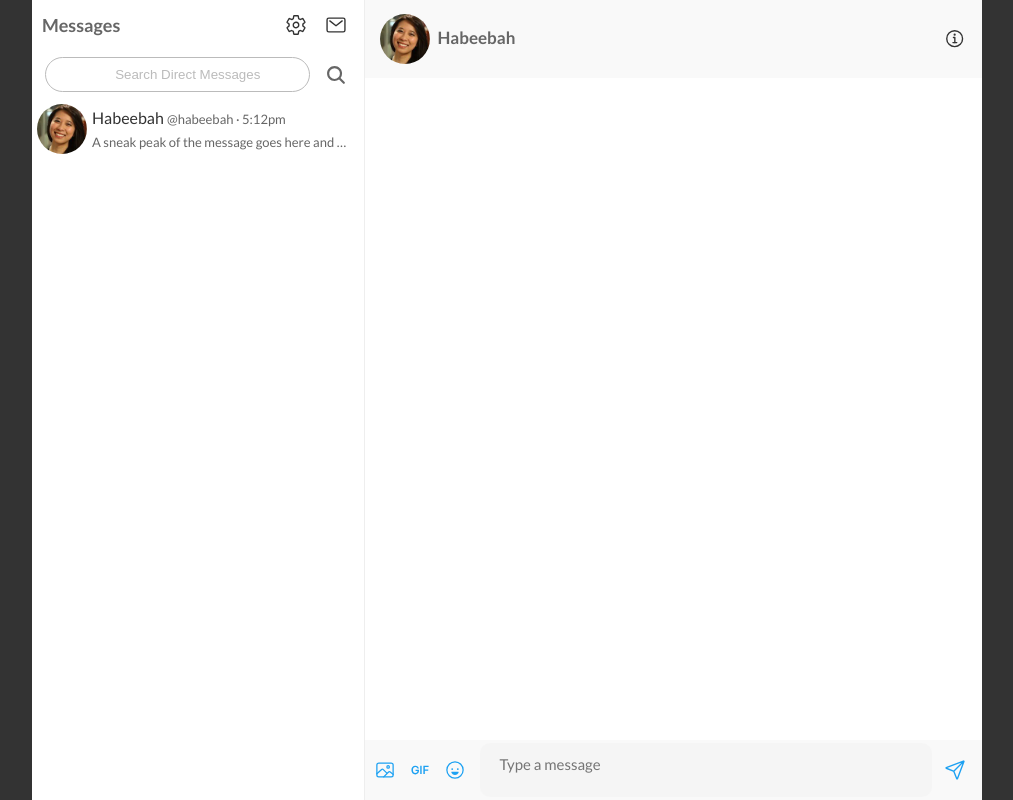
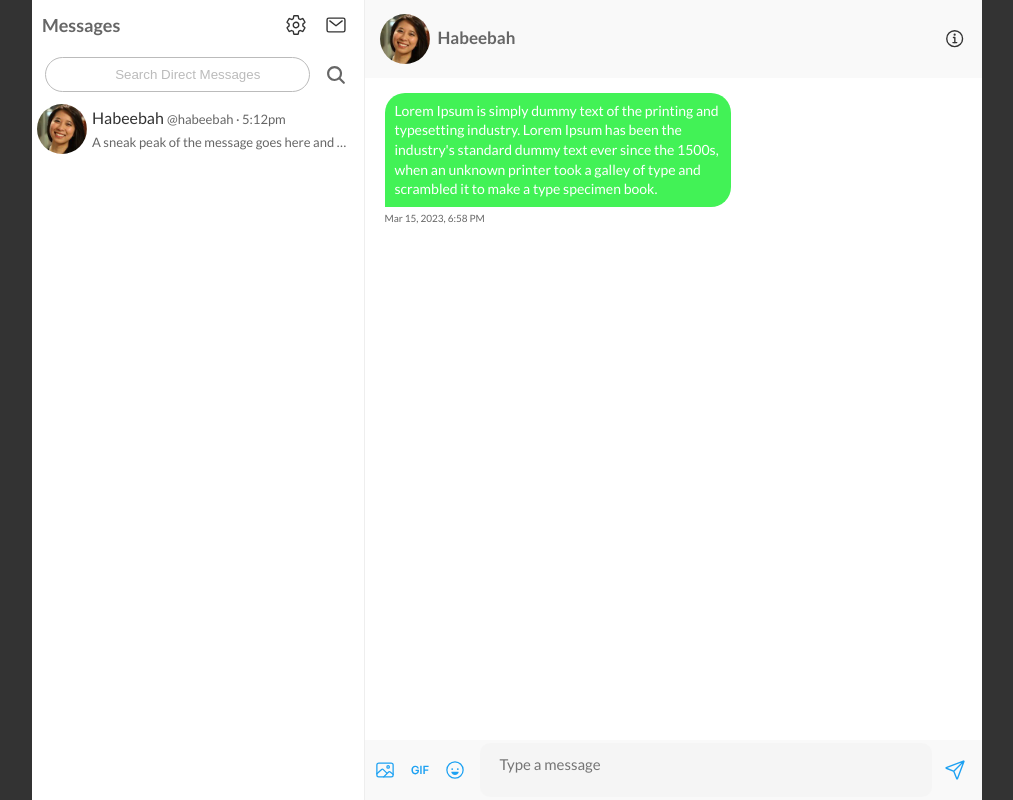
Before and after one commit to Abibaj/Chat-App, a React (Create React App) app in the folder frontend/: page / in a window 1280 px wide. Both pictures are taken after a click on the element 229 px from the left and 92 px from the top of the page. Shown: the whole page, without its empty margins (133-1146 px from the left). Built offline with nearby package versions, Linux system fonts and the light colour scheme.

Commit message:
Designed the actual chat

```diff
--- /dev/null
+++ b/frontend/src/components/ChatPage/Chat.js
@@ -0,0 +1,19 @@
+import React from 'react';
+
+import classes from './Chat.module.scss';
+
+const Chat = props => {
+  return (
+    <div className={classes['chat-received']}>
+      <div className={classes['text-content']}>
+        Lorem Ipsum is simply dummy text of the printing and typesetting
+        industry. Lorem Ipsum has been the industry's standard dummy text ever
+        since the 1500s, when an unknown printer took a galley of type and
+        scrambled it to make a type specimen book.
+      </div>
+      <div className={classes['time-stamp']}>Mar 15, 2023, 6:58 PM</div>
+    </div>
+  );
+};
+
+export default Chat;
--- /dev/null
+++ b/frontend/src/components/ChatPage/Chat.module.scss
@@ -0,0 +1,66 @@
+@import '../../utils/mixins.scss';
+@import '../../utils/variables.scss';
+
+@mixin chat {
+  margin: 0.5rem 1rem;
+  display: flex;
+  flex-direction: column;
+  align-items: start;
+}
+
+@mixin text-content($background-color, $align) {
+  display: inline-block;
+  width: fit-content;
+  max-width: 60%;
+  font-size: 1.4rem;
+  line-height: 1.4;
+  height: fit-content;
+
+  padding: 0.8rem 1rem;
+  margin-bottom: 0.3rem;
+
+  border-radius: 2rem;
+  background-color: $background-color;
+  color: $color-white;
+
+  display: flex;
+  flex-direction: column;
+  justify-content: $align;
+  align-items: start;
+}
+
+@mixin time-stamp($flex) {
+  color: $text-color-grey;
+  font-size: 1rem;
+  align-self: $flex;
+}
+
+.chat-received {
+  @include chat;
+
+  .text-content {
+    @include text-content(#42f256, left);
+
+    align-self: flex-start;
+    border-bottom-left-radius: 0rem;
+  }
+
+  .time-stamp {
+    @include time-stamp(flex-start);
+  }
+}
+
+.chat-sent {
+  @include chat;
+
+  .text-content {
+    @include text-content($primary-color, right);
+
+    align-self: flex-end;
+    border-bottom-right-radius: 0rem;
+  }
+
+  .time-stamp {
+    @include time-stamp(flex-end);
+  }
+}
--- a/frontend/src/components/ChatPage/ChatPageContent.js
+++ b/frontend/src/components/ChatPage/ChatPageContent.js
@@ -1,9 +1,14 @@
 import React from 'react';
 
+import Chat from './Chat';
 import classes from './ChatPageContent.module.scss';
 
 const ChatPageContent = () => {
-  return <div className={classes['content']}></div>;
+  return (
+    <div className={classes['content']}>
+      <Chat />
+    </div>
+  );
 };
 
 export default ChatPageContent;
--- a/frontend/src/components/ChatPage/ChatPageContent.module.scss
+++ b/frontend/src/components/ChatPage/ChatPageContent.module.scss
@@ -5,9 +5,10 @@
   width: 100%;
   height: 85%;
 
+  padding: 1rem;
   background-color: $color-white;
 
   display: flex;
-  flex-direction: row;
+  flex-direction: column;
   justify-content: start;
 }
```
